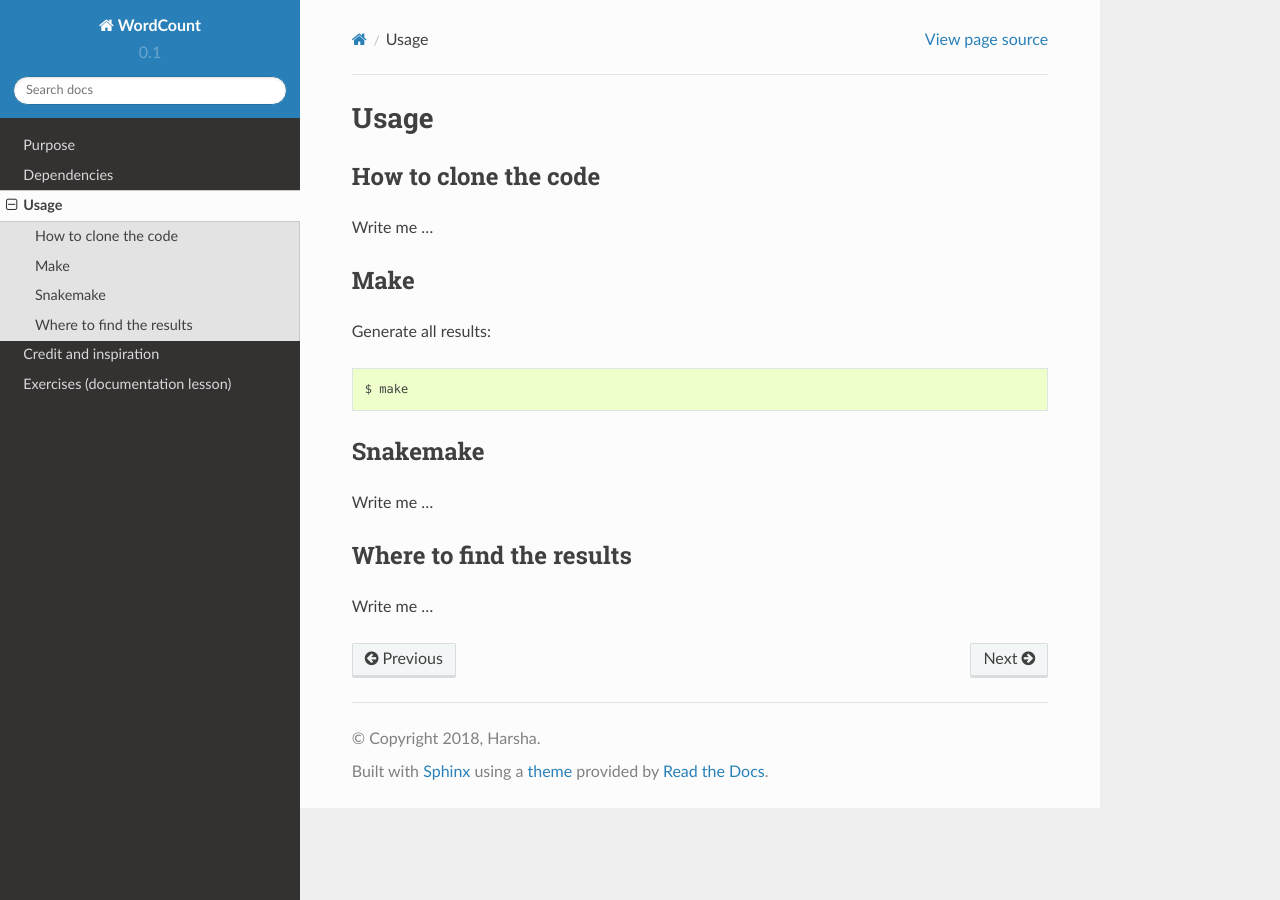
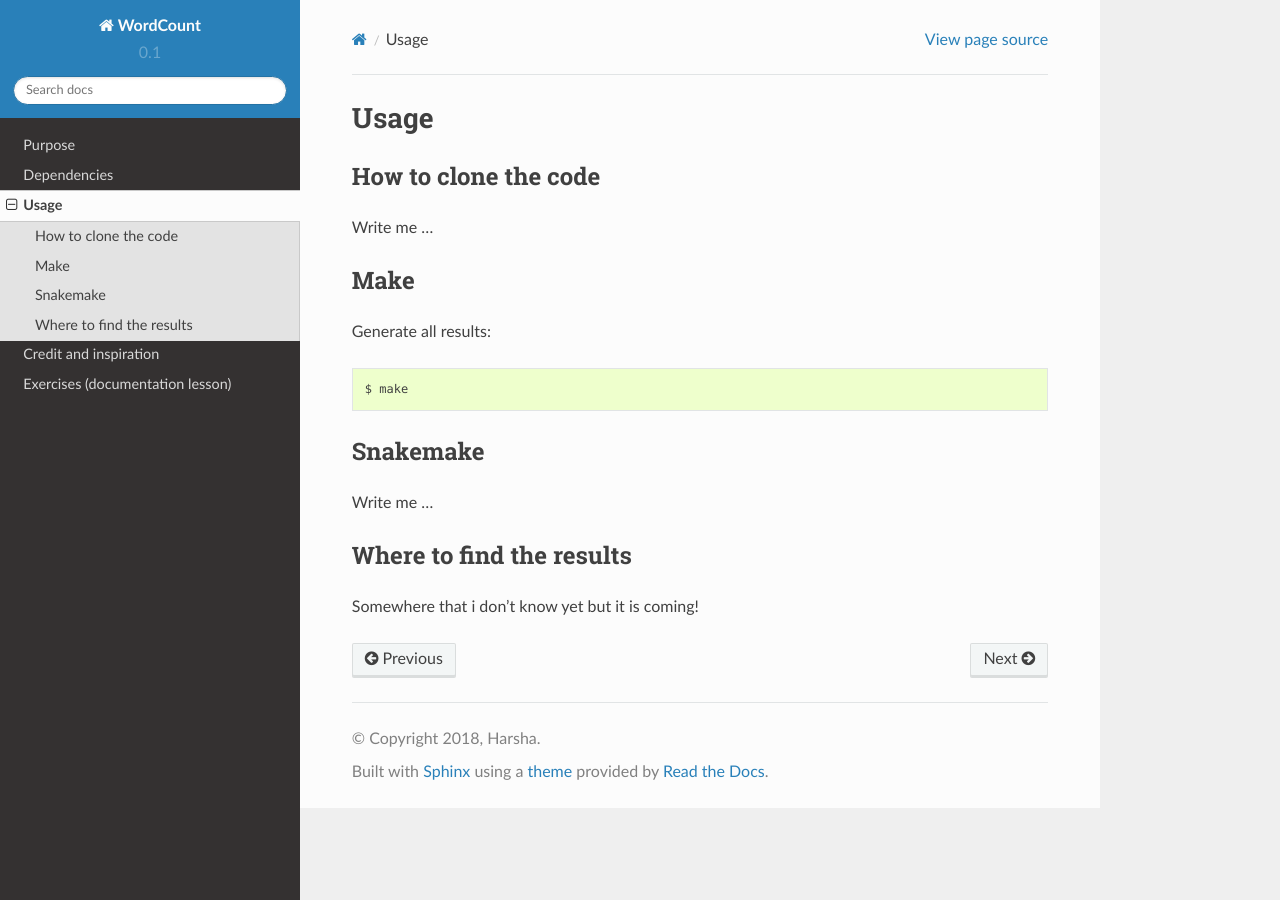
Before and after one commit to juliahoglund/word-count, a Sphinx documentation site: the page built from doc/usage.rst, in a window 1280 px wide. Built offline with Sphinx 7.4.7 and the Read the Docs theme 2.0.0, drawn with Linux system fonts in a browser that asks for light colours.

Commit message:
added results info

```diff
--- a/doc/usage.rst
+++ b/doc/usage.rst
@@ -29,4 +29,4 @@ Write me ...
 Where to find the results
 -------------------------
 
-Write me ...
+Somewhere that i don't know yet but it is coming!
```
